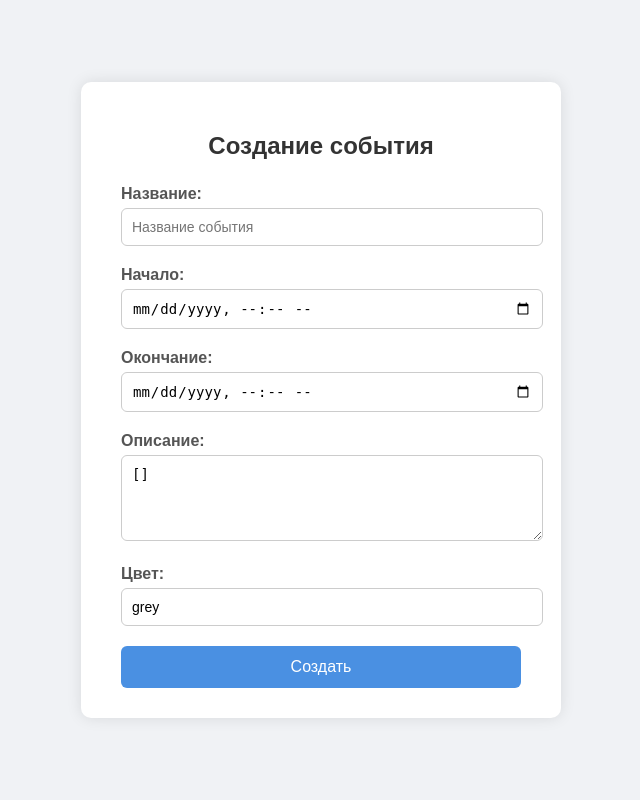
After one commit to erzo33333/VVPDProject, a Django app: page /create-event/ in a window 1280 px wide. The commit adds this page. Shown: the whole page, without its empty margins (319-959 px from the left). Run offline with Django 5.2, Linux system fonts and the light colour scheme; a user stored in the database is signed in.

Commit message:
Добавлен фронт создания мероприятий

```diff
--- a/VVPD/VVPD/urls.py
+++ b/VVPD/VVPD/urls.py
@@ -17,7 +17,7 @@ Including another URLconf
 from django.contrib import admin
 from django.urls import path
 from django.urls import include
-from main.views import main_page, index_page, second_page, user_login, register, user_logout, user_schedule_view
+from main.views import main_page, index_page, second_page, user_login, register, user_logout, user_schedule_view, create_event
 
 urlpatterns = [
     path('admin/', admin.site.urls),
@@ -27,4 +27,5 @@ urlpatterns = [
     path('', main_page, name='main page'),
     path('index/', index_page),
     path('second/', second_page, name='second'),
+    path('create-event/',create_event, name='create_event'),
 ]
--- a/VVPD/main/forms.py
+++ b/VVPD/main/forms.py
@@ -1,5 +1,8 @@
+import json
 from django import forms
-from main.models import User
+
+
+from main.models import User, Event
 from django.contrib.auth import get_user_model
 
 
@@ -31,3 +34,24 @@ class RegistrationForm(forms.ModelForm):
     def __init__(self, *args, **kwargs):
         super(forms.ModelForm, self).__init__(*args, **kwargs)
         self.fields['username'].help_text = ''
+
+
+class EventForm(forms.ModelForm):
+
+    class Meta:
+        model = Event
+        fields = ['Title', 'StartTime', 'EndTime', 'Description', 'Colour']
+        labels = {
+            'Title': 'Название события',
+            'StartTime': 'Начало',
+            'EndTime': 'Конец',
+            'Description': 'Описание',
+            'Colour': 'Цвет события (например: blue)',
+        }
+        widgets = {
+            'Title': forms.TextInput(attrs={'placeholder': 'Название события'}),
+            'StartTime': forms.DateTimeInput(attrs={'type': 'datetime-local'}),
+            'EndTime': forms.DateTimeInput(attrs={'type': 'datetime-local'}),
+            'Description': forms.Textarea(attrs={'rows': 4}),
+            'Colour': forms.TextInput(attrs={'placeholder': 'Цвет события (например: blue)'}),
+        }
--- a/VVPD/main/models.py
+++ b/VVPD/main/models.py
@@ -34,11 +34,11 @@ class User(AbstractUser):
 
 
 class Event(models.Model):
-    Title = models.CharField(max_length=40, blank=False, default='event')
+    Title = models.CharField(max_length=40, blank=False, default='')
     Creator = models.ForeignKey(User, on_delete=models.CASCADE, related_name='created_events')
     StartTime = models.DateTimeField(blank=False)
     EndTime = models.DateTimeField(blank=False)
-    Description = models.JSONField(null=True, blank=True, default=[])
+    Description = models.TextField(null=True, blank=True, default=[])
     Colour = models.CharField(max_length=20, blank=True, default='grey')
     Participants = models.ManyToManyField(User, related_name="events")
 
--- a/VVPD/main/urls.py
+++ b/VVPD/main/urls.py
@@ -8,4 +8,5 @@ urlpatterns = [
     path('logout/', views.user_logout, name='logout'),
     path('', views.main_page, name='main page'),
     path('second/', views.second_page, name='second'),
+    path('create-event/', views.create_event, name='create_event'),
 ]
--- a/VVPD/main/views.py
+++ b/VVPD/main/views.py
@@ -2,7 +2,8 @@ from django.http import HttpResponse
 from datetime import datetime
 from main.models import User, Event
 from django.shortcuts import render, redirect, get_object_or_404
-from .forms import LoginForm, RegistrationForm
+from .forms import LoginForm, RegistrationForm, EventForm
+from django.contrib import messages
 from django.contrib.auth import logout, login, authenticate
 from django.contrib.auth.decorators import login_required
 
@@ -83,3 +84,23 @@ def user_schedule_view(request, username):
         'events': events,
         'is_own_schedule': viewed_user == request.user
     })
+
+
+@login_required
+def create_event(request):
+    if request.method == 'POST':
+        form = EventForm(request.POST)
+        if form.is_valid():
+            event = form.save(commit=False)
+            event.Creator = request.user
+            if event.StartTime >= event.EndTime:
+                messages.error(request, 'Ошибка: время окончания должно быть ПОЗЖЕ времени начала!')
+                return render(request, 'CreateEvent.html', {'form': form})
+
+            event.save()
+            event.save()
+            event.Participants.add(request.user)
+            return redirect('main page')
+    else:
+        form = EventForm()
+    return render(request, 'CreateEvent.html', {'form': form})
--- /dev/null
+++ b/VVPD/templates/CreateEvent.html
@@ -0,0 +1,154 @@
+<!DOCTYPE html>
+<html lang="ru">
+<head>
+    <meta charset="UTF-8">
+    <title>Создание события</title>
+    <style>
+        body {
+            font-family: Arial, sans-serif;
+            background-color: #f0f2f5;
+            display: flex;
+            align-items: center;
+            justify-content: center;
+            height: 100vh;
+            margin: 0;
+        }
+
+        .container {
+            background-color: white;
+            padding: 30px 40px;
+            border-radius: 10px;
+            box-shadow: 0 0 15px rgba(0,0,0,0.1);
+            width: 100%;
+            max-width: 400px;
+        }
+
+        h2 {
+            text-align: center;
+            margin-bottom: 25px;
+            color: #333;
+        }
+
+        .messages {
+            margin-bottom: 20px;
+        }
+
+        .alert {
+            padding: 12px;
+            border-radius: 6px;
+            margin-bottom: 15px;
+            font-size: 14px;
+        }
+
+        .alert-error {
+            background-color: #ffebee;
+            color: #d32f2f;
+            border: 1px solid #ef9a9a;
+        }
+
+        .alert-success {
+            background-color: #e8f5e9;
+            color: #2e7d32;
+            border: 1px solid #a5d6a7;
+        }
+
+        .form-group {
+            margin-bottom: 20px;
+        }
+
+        .form-group label {
+            display: block;
+            margin-bottom: 5px;
+            font-weight: 600;
+            color: #555;
+        }
+
+        .form-group input,
+        .form-group textarea,
+        .form-group select {
+            width: 100%;
+            padding: 10px;
+            border: 1px solid #ccc;
+            border-radius: 6px;
+            font-size: 14px;
+        }
+
+        .errorlist {
+            color: #d32f2f;
+            font-size: 13px;
+            margin-top: 5px;
+            list-style: none;
+            padding-left: 0;
+        }
+
+        button {
+            width: 100%;
+            padding: 12px;
+            background-color: #4a90e2;
+            color: white;
+            font-size: 16px;
+            border: none;
+            border-radius: 6px;
+            cursor: pointer;
+            transition: background-color 0.3s;
+        }
+
+        button:hover {
+            background-color: #3f7cd4;
+        }
+    </style>
+</head>
+<body>
+    <div class="container">
+        <h2>Создание события</h2>
+
+        {% if messages %}
+        <div class="messages">
+            {% for message in messages %}
+            <div class="alert alert-{{ message.tags }}">
+                {{ message }}
+            </div>
+            {% endfor %}
+        </div>
+        {% endif %}
+
+        <form method="post">
+            {% csrf_token %}
+
+            {{ form.non_field_errors }}
+
+            <div class="form-group">
+                <label for="{{ form.Title.id_for_label }}">Название:</label>
+                {{ form.Title }}
+                {{ form.Title.errors }}
+            </div>
+
+            <div class="form-group">
+                <label for="{{ form.StartTime.id_for_label }}">Начало:</label>
+                {{ form.StartTime }}
+                {{ form.StartTime.errors }}
+            </div>
+
+            <div class="form-group">
+                <label for="{{ form.EndTime.id_for_label }}">Окончание:</label>
+                {{ form.EndTime }}
+                {{ form.EndTime.errors }}
+            </div>
+
+            <div class="form-group">
+                <label for="{{ form.Description.id_for_label }}">Описание:</label>
+                {{ form.Description }}
+                {{ form.Description.errors }}
+            </div>
+
+            <div class="form-group">
+                <label for="{{ form.Colour.id_for_label }}">Цвет:</label>
+                {{ form.Colour }}
+                {{ form.Colour.errors }}
+            </div>
+
+            <button type="submit">Создать</button>
+        </form>
+    </div>
+</body>
+</html>
--- a/VVPD/templates/MainPage.html
+++ b/VVPD/templates/MainPage.html
@@ -205,7 +205,9 @@
             <tr><td><b>8</b></td><td>9</td><td>10</td><td>11</td><td>12</td><td>13</td><td>14</td></tr>
           </table>
         </div>
-        <button>Создать мероприятие</button>
+        <a href="{% url 'create_event' %}">
+          <button>Создать мероприятие</button>
+        </a>
         <button>Добавить событие</button>
         <div>
           <label><input type="checkbox"> Показать только личные события</label><br>
```
Also changed, not shown: VVPD/db.sqlite3.
